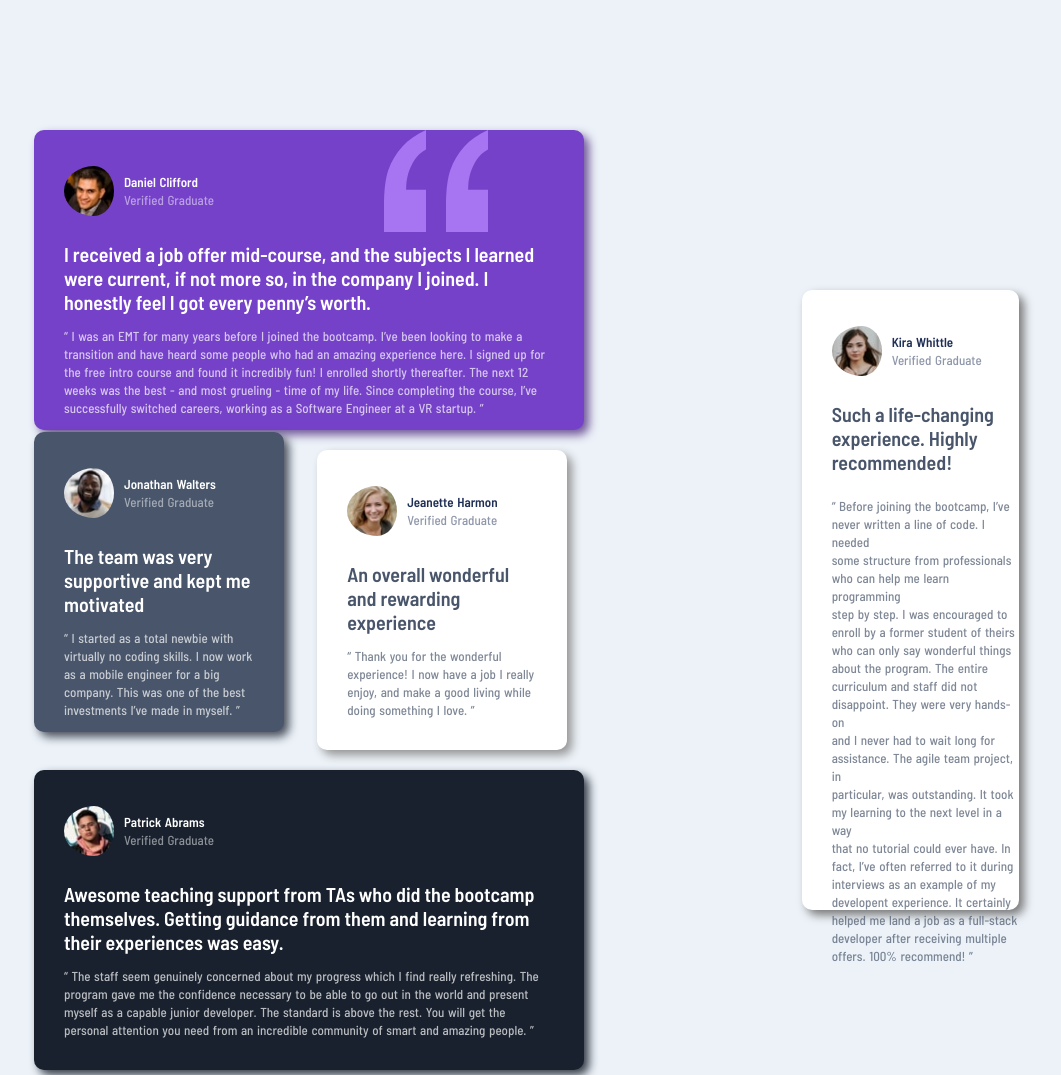
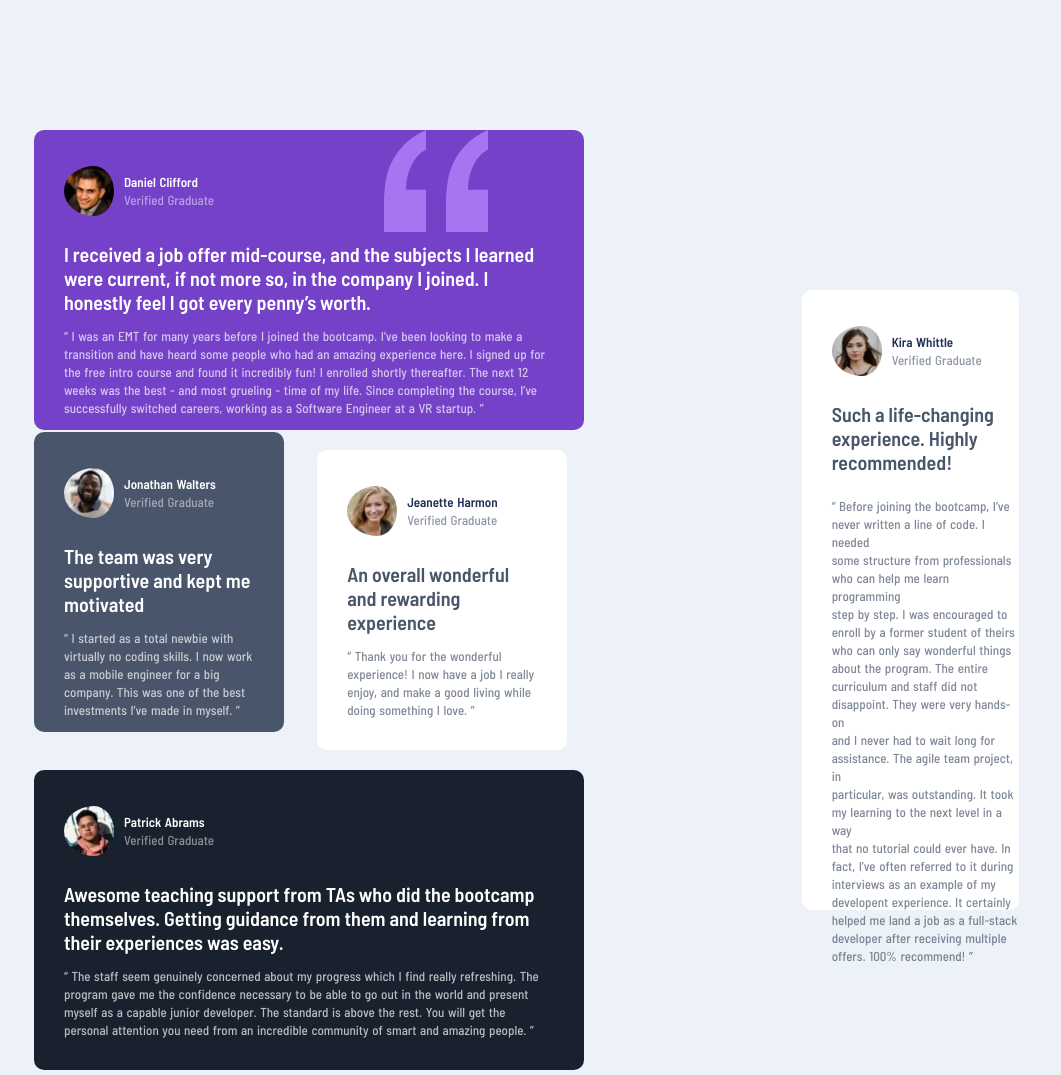
Before and after one commit to SangamSmilikaReddy/Testimonials-grid-section-Frontend-Mentor, a plain HTML site: page index.html in a window 1280 px wide. Shown: the part 20-1095 px from the top of the page, without its empty margins (141-1202 px from the left). Drawn offline with Linux system fonts and the light colour scheme.

Commit message:
Update style.css

```diff
--- a/style.css
+++ b/style.css
@@ -34,7 +34,6 @@ body{
     margin-right: 30px;
     width: 550px;
     height: 300px;
-    box-shadow: 5px 5px 10px hsl(263, 28%, 47%);
 }
 .jonathan{
     display: inline-block;
@@ -44,7 +43,6 @@ body{
     margin-right: 30px;
     width: 250px;
     height: 300px;
-    box-shadow: 5px 5px 10px hsl(218, 12%, 32%);
 }
 .patrick{
     display: inline-block;
@@ -56,7 +54,6 @@ body{
     height: 300px;
     margin-top: 20px;
     color: white;
-    box-shadow: 5px 5px 10px hsl(217, 15%, 24%);
 }
 .Kira{
     display: inline-block;
@@ -66,7 +63,6 @@ body{
     margin: 20px;
     width: 500px;
     height: 620px;
-    box-shadow: 5px 5px 10px hsl(0, 0%, 47%);
 }
 .jeanette{
     display: inline-block;
@@ -77,7 +73,6 @@ body{
     width: 250px;
     height: 300px;
     margin-top: 20px;
-    box-shadow: 5px 5px 10px hsl(0, 0%, 58%);
 }
 .intro{
     border-radius: 20px;
```
